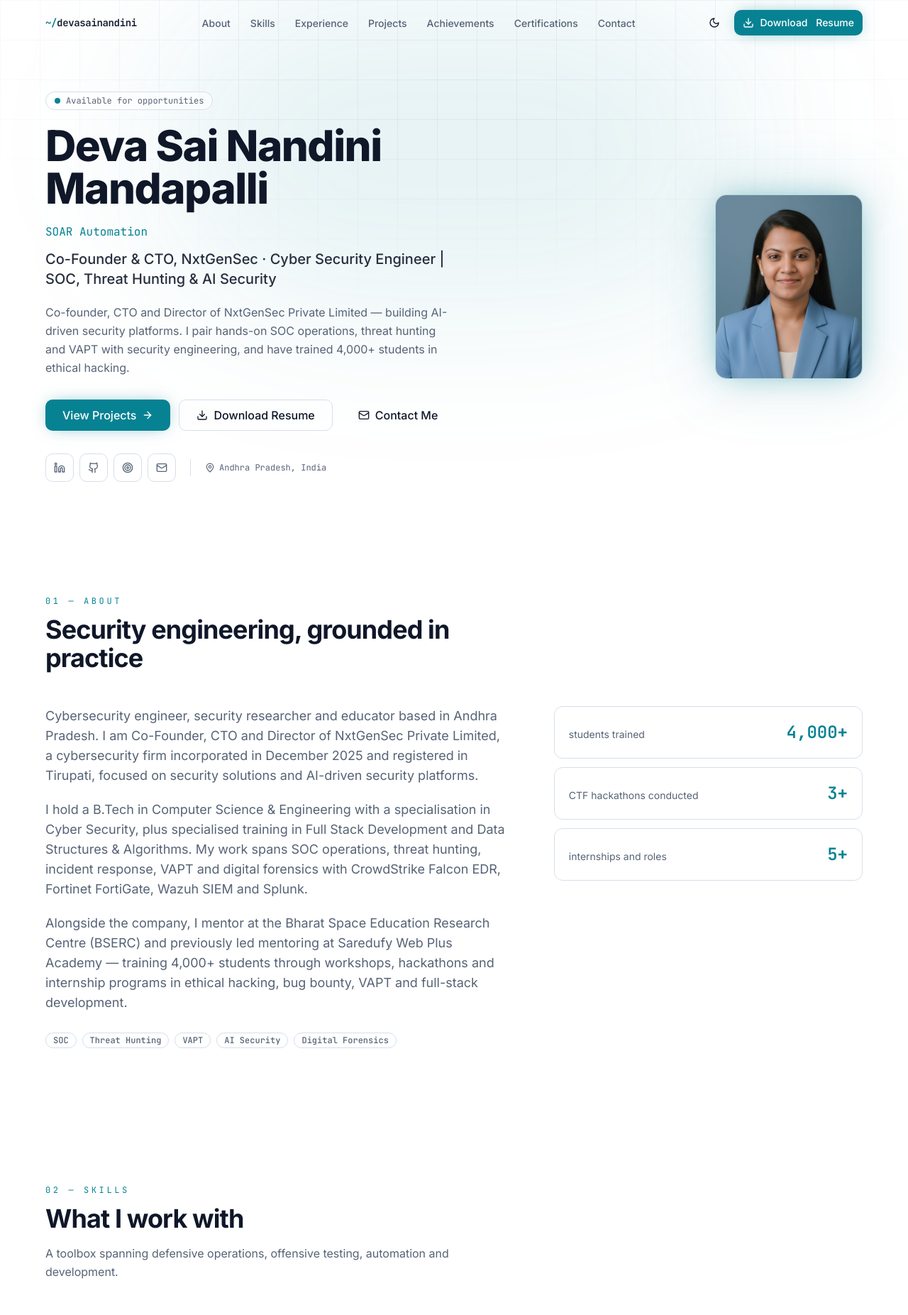
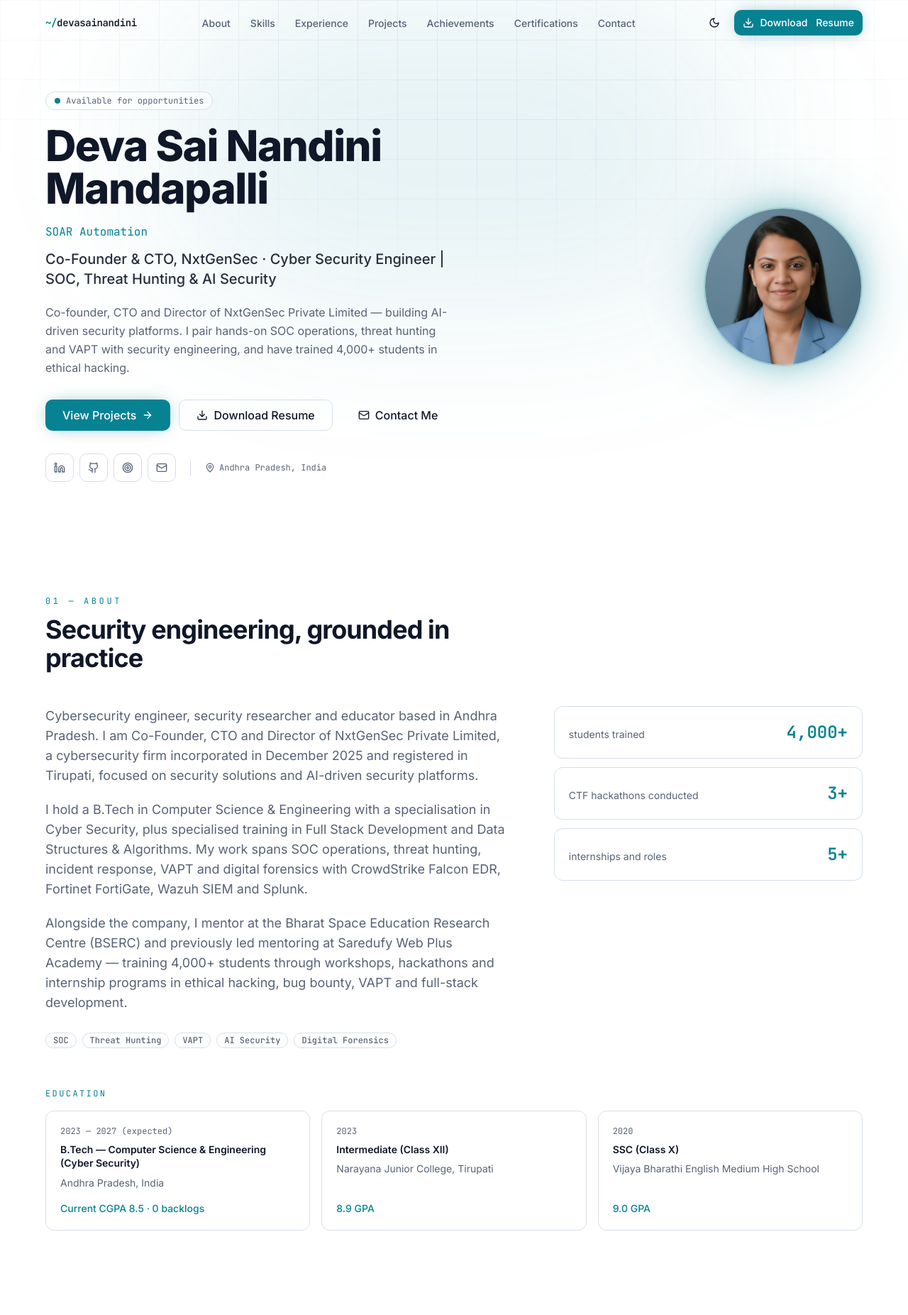
Before and after one commit to DevaSaiNandiniMandapalli/portfolio, a React (Vite) app: page / in a window 1280 px wide. Shown: the top 1853 px of the page at 71% size. Built offline with nearby package versions, Linux system fonts and the light colour scheme.

Commit message:
Add education details, real internship dates, Saredufy intern/campus ambassador roles, circular photo
Co-authored-by: Lemon Code <hello@lemoncode.ai>

```diff
--- a/src/components/sections/about.tsx
+++ b/src/components/sections/about.tsx
@@ -1,4 +1,4 @@
-import { about } from "@/data/portfolio";
+import { about, education } from "@/data/portfolio";
 import { SectionHeading } from "@/components/section-heading";
 import { Reveal } from "@/components/reveal";
 import { Badge } from "@/components/ui/badge";
@@ -43,6 +43,24 @@ export function About() {
             </dl>
           </Reveal>
         </div>
+
+        <div className="mt-14">
+          <h3 className="font-mono text-xs uppercase tracking-[0.2em] text-primary">Education</h3>
+          <div className="mt-4 grid gap-4 sm:grid-cols-2 lg:grid-cols-3">
+            {education.map((item, i) => (
+              <Reveal
+                key={item.qualification}
+                delay={i * 0.06}
+                className="card-surface flex h-full flex-col gap-2 p-5"
+              >
+                <p className="font-mono text-xs text-muted-foreground">{item.period}</p>
+                <p className="text-sm font-semibold leading-snug">{item.qualification}</p>
+                <p className="text-sm text-muted-foreground">{item.institution}</p>
+                <p className="mt-auto pt-2 text-sm font-medium text-primary">{item.detail}</p>
+              </Reveal>
+            ))}
+          </div>
+        </div>
       </div>
     </section>
   );
--- a/src/components/sections/hero.tsx
+++ b/src/components/sections/hero.tsx
@@ -119,20 +119,20 @@ export function Hero() {
           transition={{ duration: 0.6, delay: 0.15 }}
           className="order-1 flex justify-center md:order-2 md:justify-end"
         >
-          <div className="relative w-36 sm:w-44 lg:w-52">
+          <div className="relative">
             <div
-              className="absolute -inset-3 rounded-3xl bg-primary/15 blur-2xl"
+              className="absolute -inset-3 rounded-full bg-primary/20 blur-2xl"
               aria-hidden="true"
             />
-            <div className="relative aspect-[4/5] overflow-hidden rounded-2xl border border-primary/30 bg-card shadow-[0_0_40px_-12px_hsl(var(--primary)/0.55)]">
+            <div className="relative h-40 w-40 overflow-hidden rounded-full border-2 border-primary/40 bg-card shadow-[0_0_45px_-12px_hsl(var(--primary)/0.6)] sm:h-48 sm:w-48 lg:h-56 lg:w-56">
               <img
                 src={profile.photoUrl}
                 alt={`Portrait of ${profile.name}`}
                 width={512}
-                height={640}
+                height={512}
                 loading="eager"
                 decoding="async"
-                className="h-full w-full object-cover object-[center_18%]"
+                className="h-full w-full object-cover"
               />
             </div>
           </div>
--- a/src/data/portfolio.ts
+++ b/src/data/portfolio.ts
@@ -46,6 +46,13 @@ export interface Achievement {
 
 export interface Certification {
   name: string;
+}
+
+export interface EducationEntry {
+  qualification: string;
+  institution: string;
+  period: string;
+  detail: string;
 }
 
 export interface NavItem {
@@ -110,6 +117,27 @@ export const about = {
     { value: "5+", label: "internships and roles" },
   ] as Stat[],
 };
+
+export const education: EducationEntry[] = [
+  {
+    qualification: "B.Tech — Computer Science & Engineering (Cyber Security)",
+    institution: "Andhra Pradesh, India",
+    period: "2023 — 2027 (expected)",
+    detail: "Current CGPA 8.5 · 0 backlogs",
+  },
+  {
+    qualification: "Intermediate (Class XII)",
+    institution: "Narayana Junior College, Tirupati",
+    period: "2023",
+    detail: "8.9 GPA",
+  },
+  {
+    qualification: "SSC (Class X)",
+    institution: "Vijaya Bharathi English Medium High School",
+    period: "2020",
+    detail: "9.0 GPA",
+  },
+];
 
 export const skillGroups: SkillGroup[] = [
   {
@@ -189,6 +217,20 @@ export const experience: ExperienceEntry[] = [
       "Mentor for students and early-career professionals in cybersecurity fundamentals, ethical hacking and applied security research.",
   },
   {
+    role: "Full Stack Development Intern",
+    organization: "Saredufy Web Plus Academy",
+    dates: "03 Apr 2025 — 30 May 2025",
+    description:
+      "Online internship building full-stack web application features, from UI components to API integration.",
+  },
+  {
+    role: "Campus Ambassador",
+    organization: "Saredufy Web Plus Academy",
+    dates: "From 05 Aug 2025",
+    description:
+      "Representing Saredufy on campus: driving student outreach, workshops and internship pipeline for cybersecurity and full-stack programs.",
+  },
+  {
     role: "Head of Mentors",
     organization: "Saredufy Web Plus Academy",
     dates: "[Dates]",
@@ -198,23 +240,23 @@ export const experience: ExperienceEntry[] = [
   {
     role: "Cyber Security (SOC) Intern",
     organization: "BlueCloud Softech",
-    dates: "[Dates]",
+    dates: "25 Jun 2026 — 25 Oct 2026",
     description:
-      "Built an end-to-end SOC pipeline using CrowdStrike Falcon EDR, Wazuh SIEM and Fortinet FortiGate.",
+      "Onsite internship. Built an end-to-end SOC pipeline using CrowdStrike Falcon EDR, Wazuh SIEM and Fortinet FortiGate. Converted to apprentice on completion.",
   },
   {
     role: "Cyber Security Advanced Intern",
     organization: "Supraja Technologies",
-    dates: "[Dates]",
+    dates: "21 May 2026 — 21 Aug 2026",
     description:
-      "Performed Ethical Hacking, VAPT, Web Security Testing and Digital Forensics across client engagements.",
+      "Online advanced internship. Performed Ethical Hacking, VAPT, Web Security Testing and Digital Forensics across client engagements.",
   },
   {
     role: "Blockchain Intern",
     organization: "NIT Puducherry",
-    dates: "[Dates]",
+    dates: "16 Jun 2025 — 16 Aug 2025",
     description:
-      "Developed blockchain applications and co-authored a blockchain research paper.",
+      "Onsite internship. Developed blockchain applications and co-authored a blockchain research paper.",
   },
   {
     role: "Cyber Security Trainer & Resource Person",
```
Also changed, not shown: public/photo.jpg.
